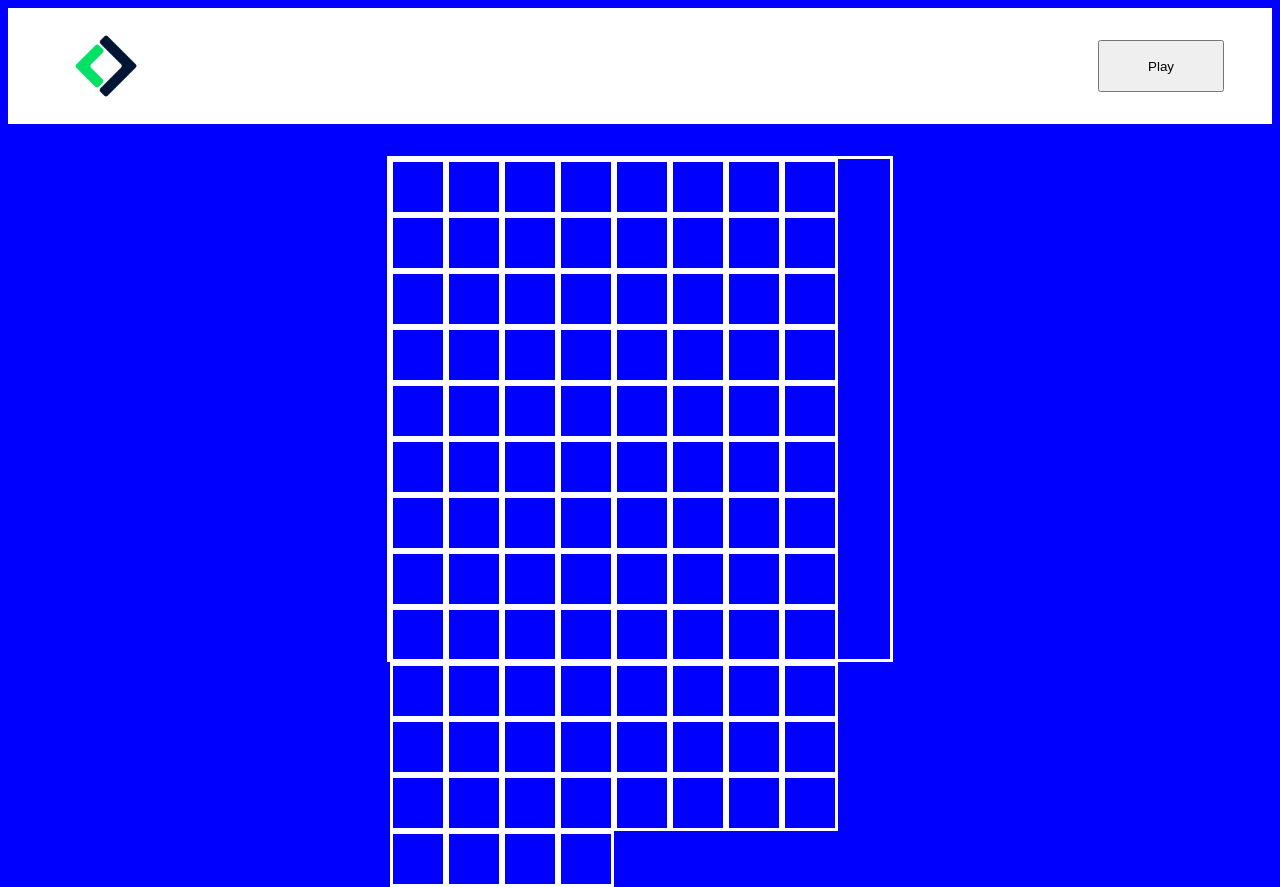
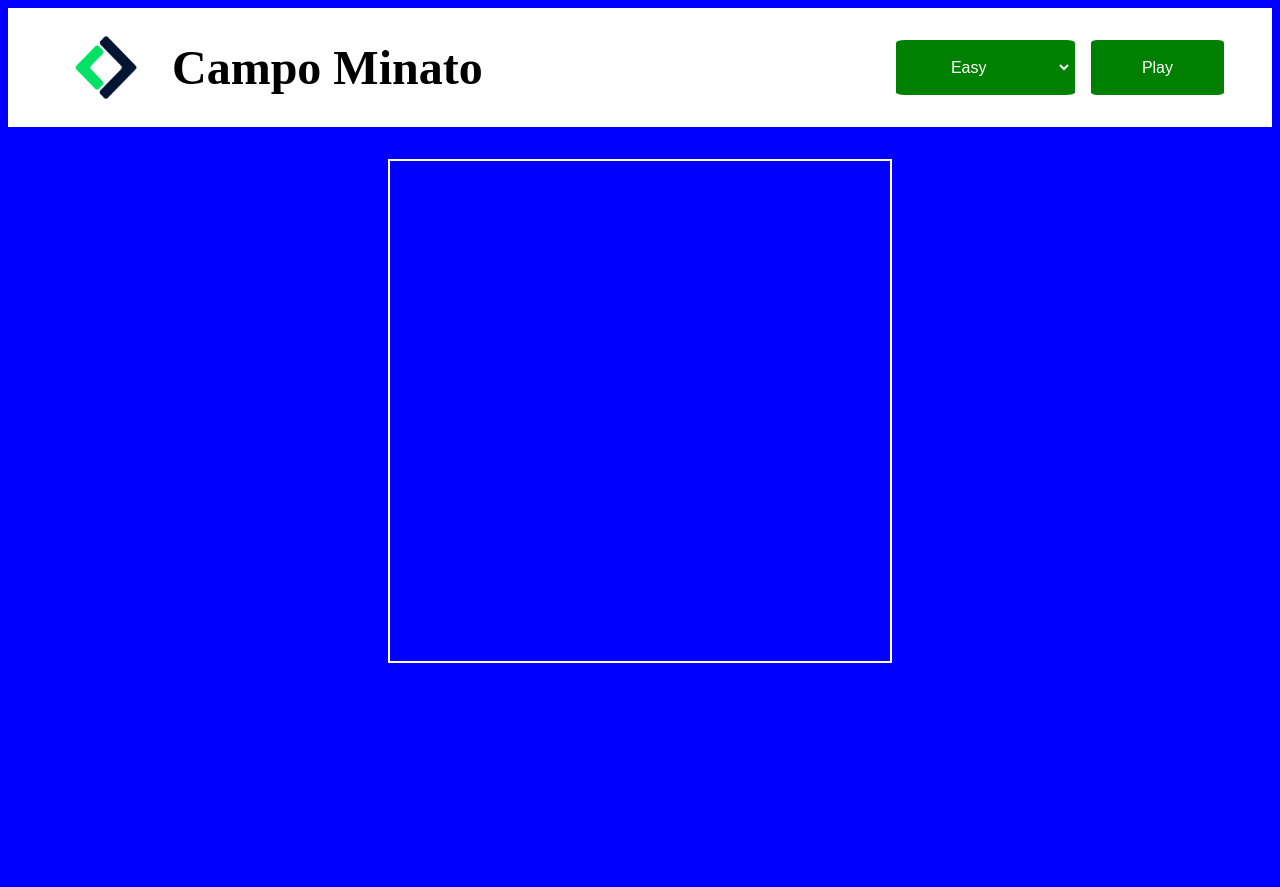
Before and after one commit to ValerioL96/js-campominato-grid, a plain HTML site: page index.html in a window 1280 px wide. Both pictures are taken after a click on the button "Play". After the commit the page ends 800 px from the top, so only its background shows below. Drawn offline with Linux system fonts and the light colour scheme.

Commit message:
Added difficulty level switch + correction

```diff
--- a/css/style.css
+++ b/css/style.css
@@ -15,15 +15,36 @@ header{
     justify-content: space-between;
 }
 
-header>img{
+header div.logo>img{
+    vertical-align: middle;
     width: 100px;
-    padding: .5rem 3rem;
+    padding: .5rem 1rem .5rem 3rem;
 }
 
-header>button{
-    margin: 2rem 3rem;
+header div.logo>h1{
+    font-size: 3rem;
+    vertical-align: middle;
+}
+
+header div.play>button{
+    background-color: green;
+    font-size: 1rem;
+    border: solid transparent;
+    border-radius: 5%;
+    color:white;
+    margin: 2rem 3rem 2rem 1rem;
     padding: .5rem 3rem;
 
+}
+
+header div.play>select{
+    background-color: green;
+    font-size: 1rem;
+    border: solid transparent;
+    border-radius: 5%;
+    color:white;
+    margin: 2rem 0rem;
+    padding: .5rem 3rem;
 }
 
 main{
@@ -35,25 +56,29 @@ section#grid{
     display: flex;
     flex-wrap: wrap;
     margin: auto;
-    border: solid white;
     height: 500px;
     width: 500px;
 }
 
-.grid-active{
-    display: flex;
-    flex-wrap: wrap;
-    margin: 0 auto;
-    height: 500px;
-    width: 500px;
+section#grid,
+section#grid > article.cell{
+    border: 2px solid white;
 }
 
-section#grid > article.cell{
-    height: calc(100% / 10);
-    width: calc(100% / 10);
-    border: solid white;
+section#grid > article.cell.easy{
+    height: calc((100% / 10) - 4px);
+    width: calc((100% / 10) - 4px);
 }
 
+section#grid > article.cell.medium{
+    height: calc((100% / 9) - 4px);
+    width: calc((100% / 9) - 4px);
+}
+
+section#grid > article.cell.hard{
+    height: calc((100% / 7) - 4px);
+    width: calc((100% / 7) - 4px);
+}
 .cell-active{
     background-color: aqua;
 }
--- a/index.html
+++ b/index.html
@@ -14,9 +14,27 @@
     <!--logo boolean e bottone play-->
     <header class="flex">
 
-        <img src="./img/mobile-logo.png" alt="logo">
+        <div class="logo flex">
 
-        <button>Play</button>
+            <img src="./img/mobile-logo.png" alt="logo">
+            <h1>Campo Minato</h1>
+
+        </div>
+
+        <div class="play flex">
+
+            <select name="select-difficulty" id="difficulty">
+                <option value="0">Easy</option>
+                <option value="1">Medium</option>
+                <option value="2">Hard</option>
+            </select>
+            <button>Play</button>
+
+        </div>
+
+
+
+
 
     </header>
 
--- a/js/scriptme.js
+++ b/js/scriptme.js
@@ -1,25 +1,70 @@
 //Consegna:
 
 //L'utente clicca su un bottone che genererà una griglia di gioco quadrata.
+
+//3) creo il mio elemento per la griglia:
+
+const gridEl = document.querySelector('section#grid');
+
 
 //1) mi creo un elemento per il bottone che si trova nel file html.
 
 const bottone = document.querySelector('button');
 
+//Aggiungere una select accanto al bottone di generazione, che fornisca una scelta tra tre diversi livelli di difficoltà:
+
+const difficultyEl = document.querySelector('select#difficulty');
 
 //2) creo una funzione che mi permetta di cliccare sul bottone per aggiungere una tabella grigliata che avrà classe active.
 
 bottone.addEventListener('click', function(){
+   generateNewGame(gridEl ,difficultyEl);
 
-    //3) creo il mio elemento per la griglia:
-    const gridEl = document.querySelector('section#grid');
-    gridEl.classList.add('grid-active');
+})
+
+function generateNewGame (containerEl, selectEl){
+
+   containerEl.innerHTML = '';
+
+      //Aggiungere una select accanto al bottone di generazione, che fornisca una scelta tra tre diversi livelli di difficoltà:
+
+      let numbersCells;
+      let classAdd;
+
+      switch(selectEl.value){
+
+         //con difficoltà 1 => 100 caselle, con un numero compreso tra 1 e 100, divise in 10 caselle per 10 righe;
+
+         case '0':
+            cells=100;
+            break;
+            classAdd= 'easy';
+
+         //con difficoltà 2 => 81 caselle, con un numero compreso tra 1 e 81, divise in 9 caselle per 9 righe;
+
+         case '1':
+            cells =81;
+            break;
+            classAdd= 'medium';
+
+         //con difficoltà 3 => 49 caselle, con un numero compreso tra 1 e 49, divise in 7 caselle per 7 righe;
+
+         case '2':
+            cells =49;
+            break;
+            classAdd = 'hard';
+
+         default:
+            cells=100;
+            classAdd = 'easy';
+      }
+
 
       //Ogni cella ha un numero progressivo, da 1 a 100. Ci saranno quindi 10 caselle per ognuna delle 10 righe.
 
       //4) Creo un ciclo for con indice uguale a 1 che sia minore uguale di 100 e che aumenti ogni volta di 1.
 
-      for(let i= 1 ; i <= 100; i++){
+      for(let i= 1 ; i <= numbersCells; i++){
 
           //5) Creo un elemento per le caselle:
 
@@ -29,7 +74,7 @@ bottone.addEventListener('click', function(){
 
               //- collego l'elemento ad una classe creata con css.
 
-              cellEl.classList.add('cell');
+              cellEl.classList.add('cell', classAdd);
 
 
               //Quando l'utente clicca su ogni cella, la cella cliccata si colora di azzurro ed emetto un messaggio in console con il numero della cella cliccata.
@@ -46,6 +91,4 @@ bottone.addEventListener('click', function(){
         }
 
 
-
-
-})
+}
```
Also changed, not shown: 1 other file.
